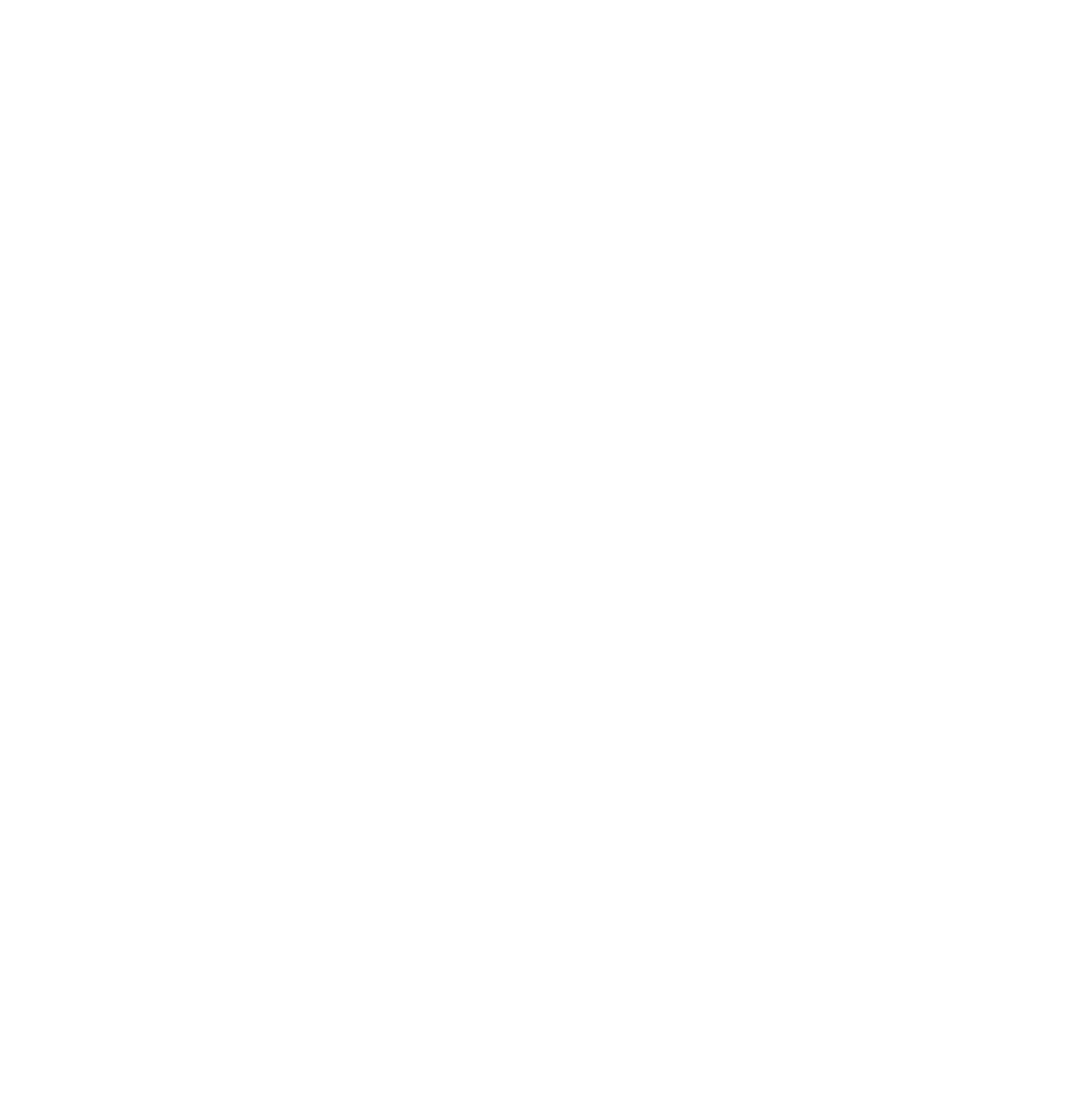
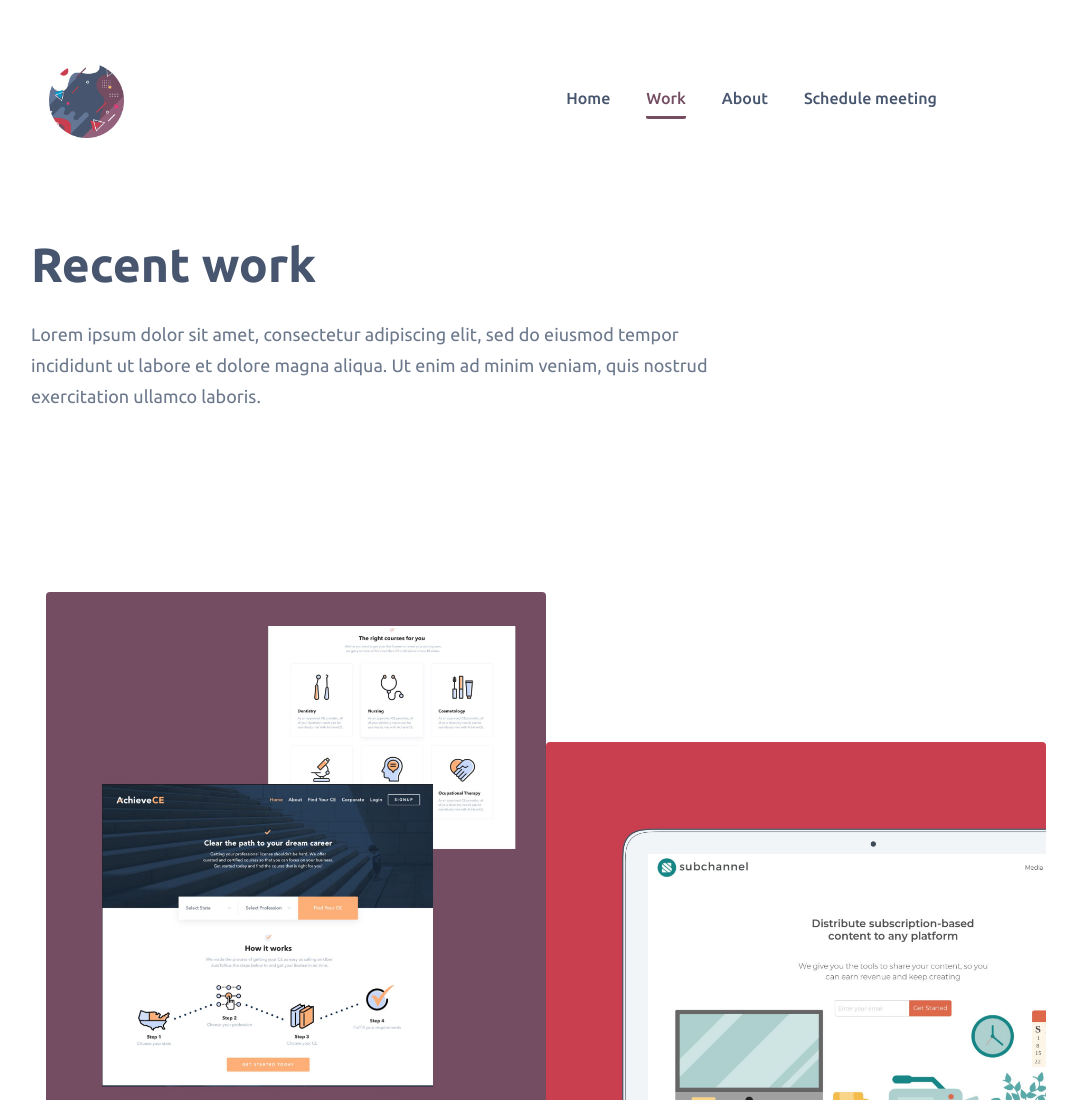
Before and after one commit to wwwhatley/wwwhatley, a Gatsby site: page /work in a window 1280 px wide. Before the commit this address had no page. Shown: the top 1100 px of the page, without its empty margins (129-1206 px from the left). Before the commit the page ends 800 px from the top, so only its background shows below. Built offline with nearby package versions, Linux system fonts and the light colour scheme; Gatsby itself is replaced by a stand-in of ours.

Commit message:
Added about components and styling.

```diff
--- a/src/components/TitleHeader.js
+++ b/src/components/TitleHeader.js
@@ -17,12 +17,13 @@
   margin-top: 1.5em;
 `
 
-export default function TitleHeader({ title, text }) {
+export default function TitleHeader({ title, text, type }) {
   return (
     <div style={{ maxWidth: "960px", margin: "0 auto" }}>
       <Wrapper>
         <Title>{title}</Title>
         <Text>{text}</Text>
+        {type === "home" && (
           <Div>
             <Text purple>View my work</Text>
             <FaAngleRight
@@ -34,6 +35,7 @@
               }}
             />
           </Div>
+        )}
       </Wrapper>
     </div>
   )
--- a/src/components/footer.js
+++ b/src/components/footer.js
@@ -1,7 +1,7 @@
 import { Link } from "gatsby"
 import PropTypes from "prop-types"
 import React from "react"
-import Image from "./image"
+import Logo from "./logo"
 import styled from "styled-components"
 import { Nav, Text } from "../theme/index"
 
@@ -22,7 +22,7 @@
   align-items: center;
 `
 
-const Footer = ({ siteTitle }) => (
+const Footer = () => (
   <Wrapper>
     <div>
       <Link
@@ -33,7 +33,7 @@
         }}
       >
         <div style={{ width: `75px` }}>
-          <Image />
+          <Logo />
         </div>
       </Link>
     </div>
--- /dev/null
+++ b/src/components/fullportfolio.js
@@ -0,0 +1,136 @@
+import React from "react"
+import styled from "styled-components"
+import { Link, graphql, StaticQuery } from "gatsby"
+import Img from "gatsby-image"
+
+const Wrapper = styled.div`
+  width: 100%;
+  max-width: 75%;
+  height: 100%;
+  padding: 4em 0;
+  margin: 2em auto;
+  display: flex;
+  text-align: center;
+  justify-content: space-between;
+`
+
+const PackageImage = styled(Img)`
+  width: 100%;
+  background: ${props => props.background};
+  object-fit: contain;
+  background-size: cover;
+  background-position: center;
+  border-radius: 4px;
+`
+
+const Grid = styled.div`
+  display: grid;
+  grid-gap: 50px;
+  width: 90%;
+  margin: 1em auto 0 auto;
+  grid-template-columns: repeat(auto-fit, minmax(250px, 1fr));
+  grid-auto-rows: auto;
+  @media (max-width: 720px) {
+    grid-auto-rows: auto;
+    width: 85%;
+  }
+`
+
+const PackageWrapper = styled.div`
+position: relative;
+margin: auto;
+margin-top: 4em;
+width: 500px;
+height: 100%;
+border-radius: 8px;
+cursor: pointer;
+@media (min-width: 2000px) {
+  max-width: 850px;
+}
+@media (min-width: 3000px) {
+  max-width: 1012px;
+}
+@media (max-width: 780px) {
+  width: 425px;
+}
+@media (max-width: 500px) {
+  width: 350px;
+}
+  }
+`
+
+const PortfolioLink = ({ post }) => {
+  return (
+    <Link to={post.frontmatter.path}>
+      <PackageWrapper>
+        <PackageImage
+          alt={`William W Whatley ${post.title} Portfolio Image`}
+          fluid={post.frontmatter.splash.childImageSharp.fluid}
+        />
+      </PackageWrapper>
+    </Link>
+  )
+}
+
+const FullPortfolio = () => (
+  <StaticQuery
+    query={graphql`
+      query {
+        allMarkdownRemark(sort: { fields: [frontmatter___date], order: DESC }) {
+          edges {
+            node {
+              id
+              excerpt(pruneLength: 250)
+              frontmatter {
+                date(formatString: "MMMM DD, YYYY")
+                path
+                title
+                image
+                splash {
+                  childImageSharp {
+                    fluid(maxWidth: 1000, quality: 100) {
+                      ...GatsbyImageSharpFluid
+                    }
+                  }
+                }
+              }
+            }
+          }
+        }
+      }
+    `}
+    render={data => (
+      <Wrapper>
+        <div
+          style={{
+            display: "flex",
+            flexDirection: "column",
+            margin: "0 auto",
+            alignItems: "center",
+            width: "100%",
+          }}
+        >
+          {data.allMarkdownRemark.edges.slice(0, 2).map(edge => (
+            <PortfolioLink key={edge.node.id} post={edge.node} />
+          ))}
+        </div>
+        <div
+          style={{
+            display: "flex",
+            flexDirection: "column",
+            alignItems: "flex-end",
+            margin: "0 auto",
+            width: "100%",
+          }}
+        >
+          <div style={{ height: "150px" }} />
+          {data.allMarkdownRemark.edges.slice(2, 4).map(edge => (
+            <PortfolioLink key={edge.node.id} post={edge.node} />
+          ))}
+        </div>
+      </Wrapper>
+    )}
+  />
+)
+
+export default FullPortfolio
--- a/src/components/header.js
+++ b/src/components/header.js
@@ -1,7 +1,7 @@
 import { Link } from "gatsby"
 import PropTypes from "prop-types"
 import React from "react"
-import Image from "./image"
+import Logo from "./logo"
 import styled from "styled-components"
 import { Nav } from "../theme/index"
 
@@ -33,7 +33,7 @@
         }}
       >
         <div style={{ width: `75px` }}>
-          <Image />
+          <Logo />
         </div>
       </Link>
     </div>
@@ -48,8 +48,26 @@
       >
         Home
       </Nav>
-      <Nav to="/">Work</Nav>
-      <Nav to="/">About</Nav>
+      <Nav
+        to="/work"
+        activeStyle={{
+          color: "#754D63",
+          borderBottom: "3px solid #754D63",
+          borderRadius: 2,
+        }}
+      >
+        Work
+      </Nav>
+      <Nav
+        to="/about"
+        activeStyle={{
+          color: "#754D63",
+          borderBottom: "3px solid #754D63",
+          borderRadius: 2,
+        }}
+      >
+        About
+      </Nav>
       <Nav to="/">Schedule meeting</Nav>
     </Div>
   </Wrapper>
--- /dev/null
+++ b/src/components/logo.js
@@ -0,0 +1,21 @@
+import React from "react"
+import { useStaticQuery, graphql } from "gatsby"
+import Img from "gatsby-image"
+
+const Logo = () => {
+  const data = useStaticQuery(graphql`
+    query {
+      placeholderImage: file(relativePath: { eq: "globe.png" }) {
+        childImageSharp {
+          fluid(maxWidth: 300) {
+            ...GatsbyImageSharpFluid
+          }
+        }
+      }
+    }
+  `)
+
+  return <Img fluid={data.placeholderImage.childImageSharp.fluid} />
+}
+
+export default Logo
--- /dev/null
+++ b/src/pages/work.js
@@ -0,0 +1,21 @@
+import React from "react"
+import { Link } from "gatsby"
+
+import Layout from "../components/layout"
+import SEO from "../components/seo"
+import TitleHeader from "../components/TitleHeader"
+import FullPortfolio from "../components/fullportfolio"
+
+const Work = () => (
+  <Layout>
+    <SEO title="Home" />
+    <TitleHeader
+      title="Recent work"
+      text="Lorem ipsum dolor sit amet, consectetur adipiscing elit, sed do eiusmod tempor incididunt ut labore et dolore magna aliqua. Ut enim ad minim veniam, quis nostrud exercitation ullamco laboris."
+      type="work"
+    />
+    <FullPortfolio />
+  </Layout>
+)
+
+export default Work
--- a/src/theme/index.js
+++ b/src/theme/index.js
@@ -31,4 +31,5 @@
   font-weight: 500;
   text-decoration: none;
   padding: 0.25em 0;
+  border-bottom: 3px solid transparent;
 `
```
Also changed, not shown: src/components/headshot.js (added, +26 -0 lines), src/components/image.js (deleted, +0 -32 lines), src/pages/about.js (added, +43 -0 lines), src/pages/index.js (+4 -11 lines), src/images/will.jpg (added). Lines whose indentation alone changed are shown as unchanged.
